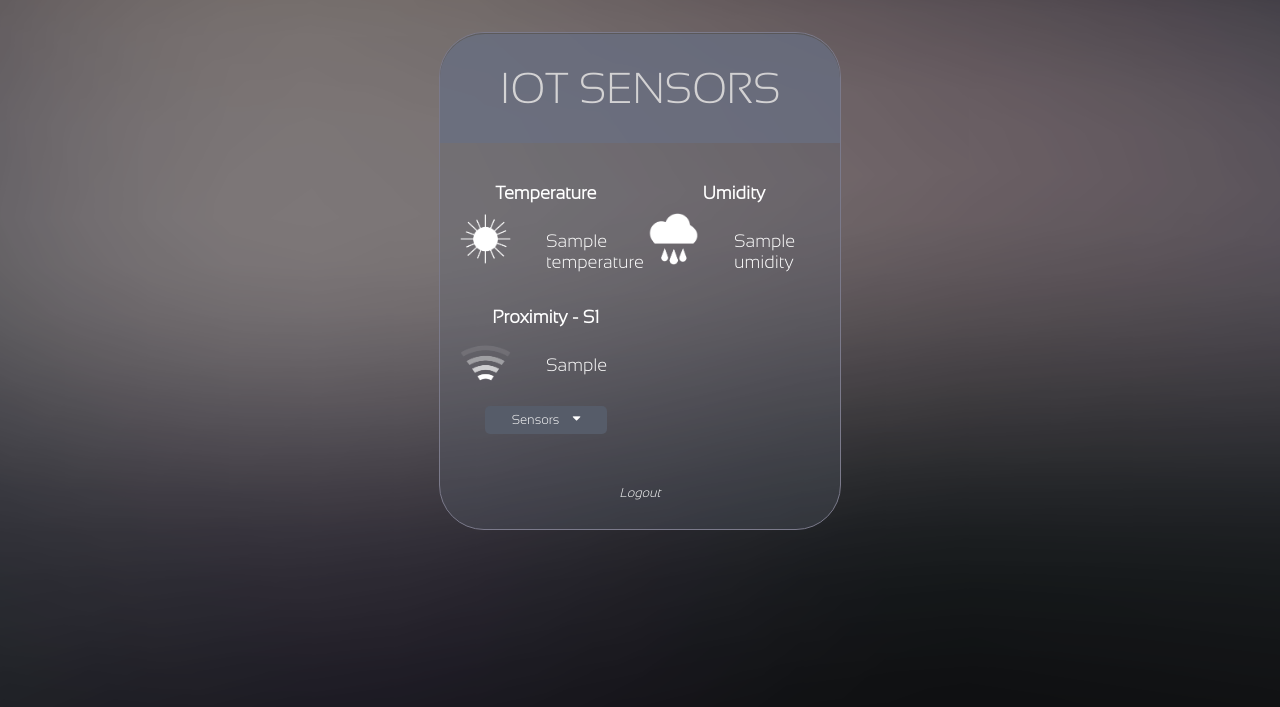
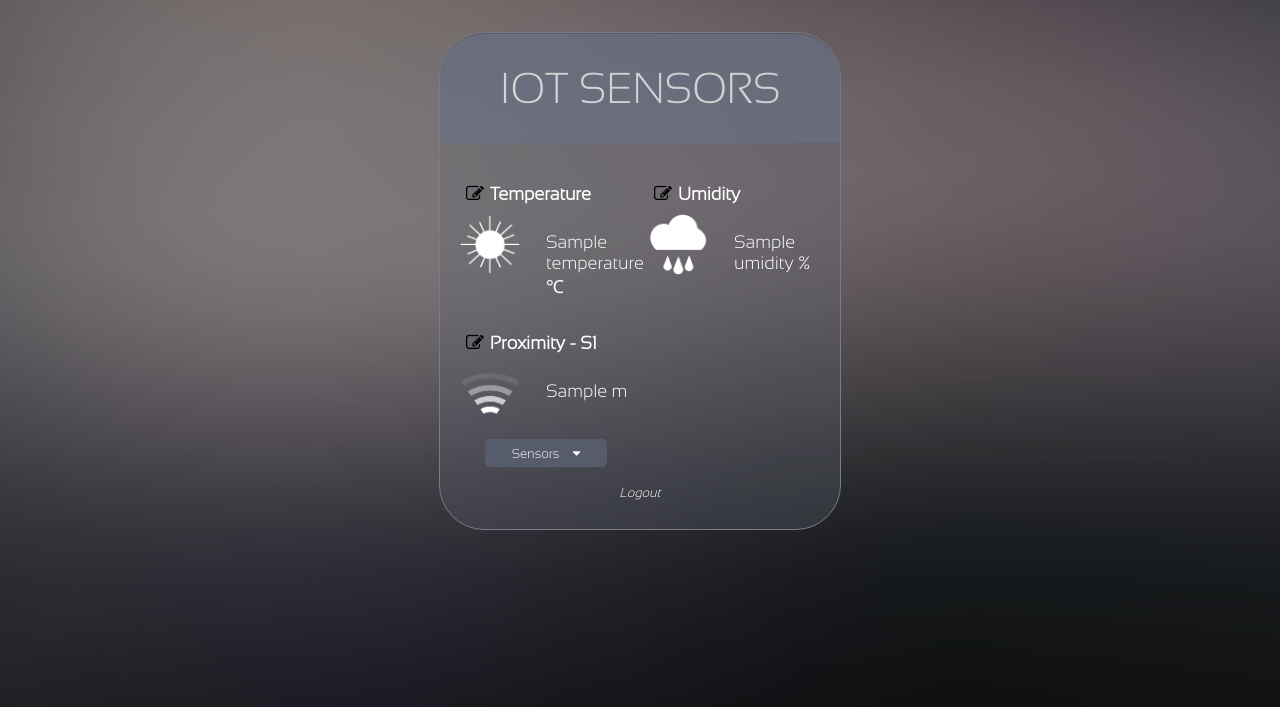
Before and after one commit to MariusParasca/cloud-project-iot-mapa, a Node server app: template views/sensors.pug in a window 1280 px wide. Shown: the top 707 px of the page. Run offline with Node 20, Linux system fonts and the light colour scheme; the template is opened without the code that fills it: most values are stand-ins (such as "Sample title", 1, 10 or a date in 2020); some libraries are stand-ins or nearby versions.

Commit message:
added editSensorName button + units for sensors

```diff
--- a/public/javascripts/sensors.js
+++ b/public/javascripts/sensors.js
@@ -4,6 +4,6 @@ function onclick_logout() {
 }
 
 function onclick_sensor(number, sensor) {
-    document.getElementById('p-sensor-name').innerHTML = 'Proximity - S' + number;
-    document.getElementById('p').innerHTML = sensor;
+    document.getElementById('prox-sensor-name').innerHTML = 'Proximity - S' + number;
+    document.getElementById('prox').innerHTML = sensor + ' m';
 }
--- a/public/stylesheets/style.css
+++ b/public/stylesheets/style.css
@@ -144,7 +144,16 @@ html {
   grid-template-columns: repeat(2, 1fr);
 }
 
-.sensor-name, #p-sensor-name {
+.editbtn {
+  display: inline-block;
+  background: none;
+  border: none;
+  font-size: large;
+  cursor: pointer;
+}
+
+.sensor-name, #prox-sensor-name {
+  display:inline-block;
   color: white;
   font-family: 'SansationLight';
   font-weight: bold;
@@ -159,8 +168,8 @@ html {
 }
 
 img {
-  width: 4vw;
-  height: 4vw;
+  width: 70%;
+  height: auto;
 }
 
 .sensor-info {
@@ -168,7 +177,7 @@ img {
   float: right;
 }
 
-.sensor-info p, #p {
+.sensor-info p {
   color: white;
   font-family: 'SansationLight';
   font-size: large;
@@ -180,14 +189,6 @@ img {
   text-align: center;
   color: white;
   font-family: 'Roboto';
-  bottom: 0;
-  margin-bottom: 1.75em;
-}
-
-.log-out {
-  position: absolute;
-  width: 100%;
-  text-align: center;
   bottom: 0;
   margin-bottom: 1.75em;
 }
@@ -215,7 +216,6 @@ img {
 }
 
 .dropbtn {
-  display: inline-flex;
   background-color: #565c69;
   color: white;
   padding: 0.5em 2em 0.5em 2em;
@@ -225,11 +225,13 @@ img {
 }
 
 .dropbtn-txt {
+  display: inline-block;
   font-family: 'SansationLight';
   font-size: small;
 }
 
 .dropbtn-img {
+  display: inline-block;
   margin-left: 1em;
 }
 
--- a/views/sensors.pug
+++ b/views/sensors.pug
@@ -9,23 +9,34 @@ html(lang='en')
       .content-title IOT SENSORS
       .sensors-container
         .sensor1
-          .sensor-name Temperature
+          .bar
+            button(type="button" title="Edit Name").editbtn
+              i(class="fa fa-pencil-square-o")
+            .sensor-name Temperature
           .sensor-img-box
             img(src="/images/temperature.png", alt="Temperature")
           .sensor-info
-            p #{sensors.temperature}
+            p #{sensors.temperature} ℃
+
         .sensor2
-          .sensor-name Umidity
+          .bar
+            button(type="button" title="Edit Name").editbtn
+              i(class="fa fa-pencil-square-o")
+            .sensor-name Umidity
           .sensor-img-box
             img(src="/images/umidity.png", alt="Umidity")
           .sensor-info
-            p #{sensors.umidity}
+            p #{sensors.umidity} %
+
         .sensor3
-          #p-sensor-name Proximity - S1
+          .bar
+            button(type="button" title="Edit Name").editbtn
+              i(class="fa fa-pencil-square-o")
+            #prox-sensor-name Proximity - S1
           .sensor-img-box
             img(src="images/proximity.png", alt="Proximity")
           .sensor-info
-            p#p #{sensors.proximity.sensor1}
+            p#prox #{sensors.proximity.sensor1} m
           .dropdown
             button(type="button").dropbtn
               .dropbtn-txt Sensors
@@ -34,10 +45,12 @@ html(lang='en')
               a(onclick='onclick_sensor(1, '+ sensors.proximity.sensor1 +')') Sensor1
               a(onclick='onclick_sensor(2, '+ sensors.proximity.sensor2 +')') Sensor2
               a(onclick='onclick_sensor(3, '+ sensors.proximity.sensor3 +')') Sensor3
+
         //- .sensor4
         //-   .sensor-name Relay
         //-   .sensor-img-box
         //-     img(src="/images/relay.png", alt="Relay")
+
       .log-out
         a(onclick=`onclick_logout()`) Logout
     include common/footer.pug
```
